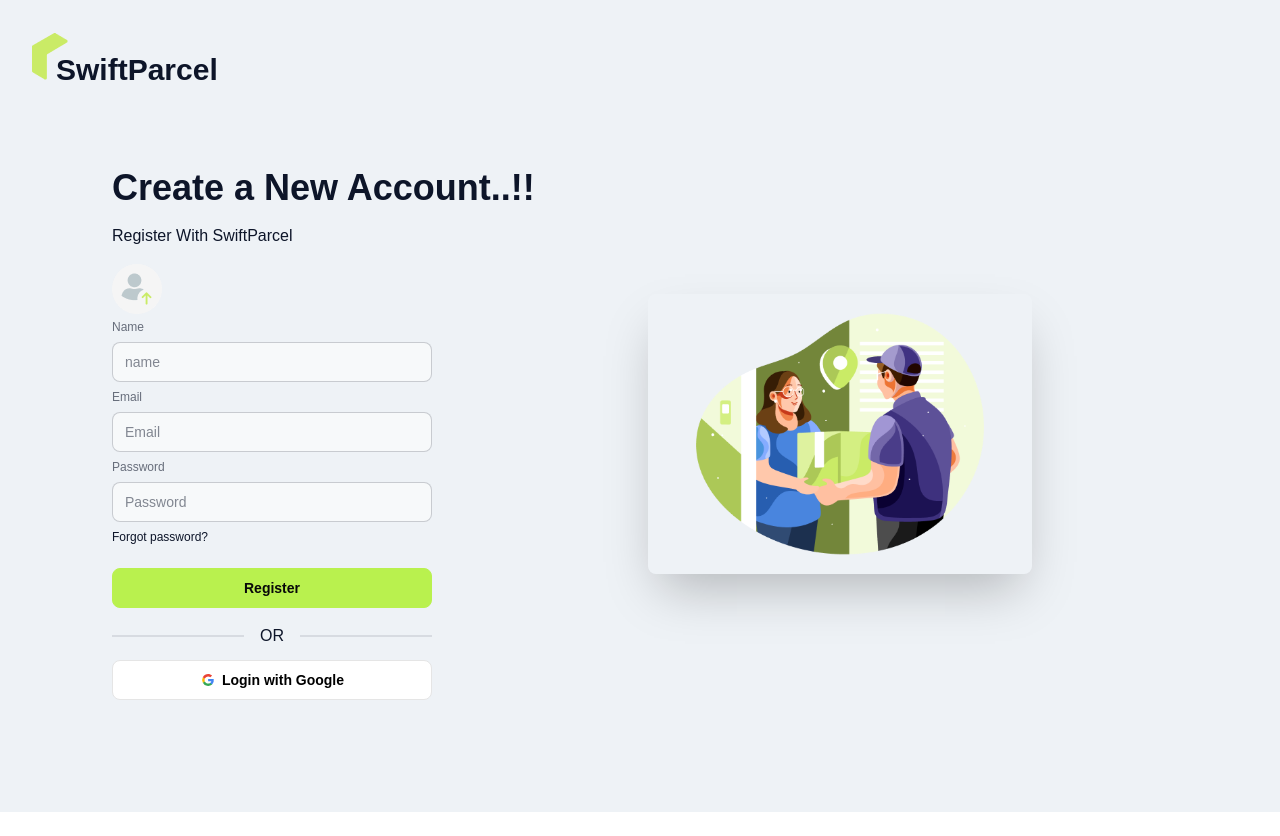
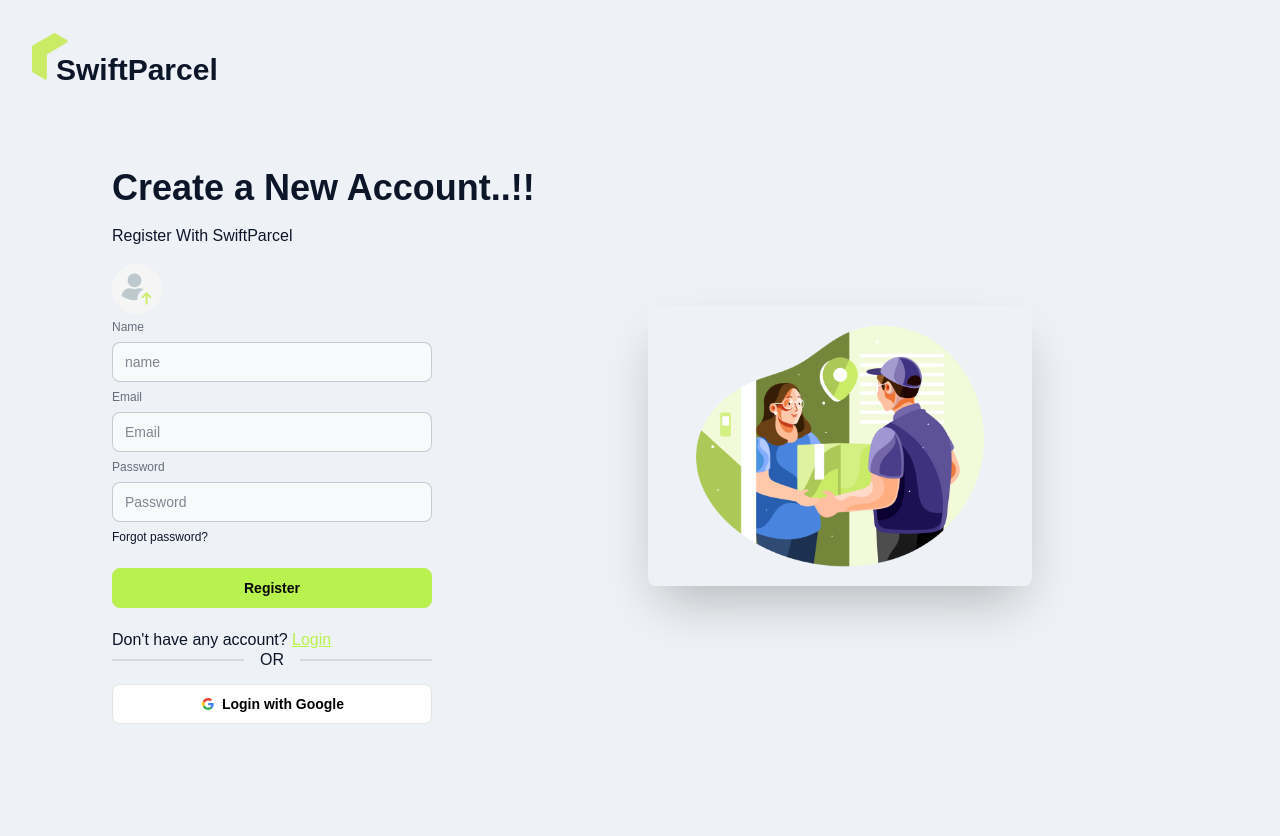
Before and after one commit to sanjidaRimi023/swift-parcel-client, a React (Vite) app: page /register in a window 1280 px wide. Before the commit the page ends 812 px from the top, so only its background shows below. Built offline with nearby package versions, Linux system fonts and the light colour scheme; no server answers.

Commit message:
implement Firebase authentication with email & password

```diff
--- /dev/null
+++ b/src/Components/SocialBtn.jsx
@@ -0,0 +1,54 @@
+import React from 'react';
+import useAuth from '../Hooks/useAuth';
+
+const SocialBtn = () => {
+    const {googleLogin}= useAuth()
+
+    const handleGoogleBtn = () => {
+        googleLogin()
+            .then(result => {
+            console.log(result.user);
+            })
+            .catch(error => {
+            console.log(error);
+        })
+    }
+    return (
+        <>
+         <div>
+        <button onClick={handleGoogleBtn} className="btn bg-white text-black w-80 border-[#e5e5e5]">
+          <svg
+            aria-label="Google logo"
+            width="16"
+            height="16"
+            xmlns="http://www.w3.org/2000/svg"
+            viewBox="0 0 512 512"
+          >
+            <g>
+              <path d="m0 0H512V512H0" fill="#fff"></path>
+              <path
+                fill="#34a853"
+                d="M153 292c30 82 118 95 171 60h62v48A192 192 0 0190 341"
+              ></path>
+              <path
+                fill="#4285f4"
+                d="m386 400a140 175 0 0053-179H260v74h102q-7 37-38 57"
+              ></path>
+              <path
+                fill="#fbbc02"
+                d="m90 341a208 200 0 010-171l63 49q-12 37 0 73"
+              ></path>
+              <path
+                fill="#ea4335"
+                d="m153 219c22-69 116-109 179-50l55-54c-78-75-230-72-297 55"
+              ></path>
+            </g>
+          </svg>
+          Login with Google
+        </button>
+      </div>
+        </>
+    );
+};
+
+export default SocialBtn;
--- /dev/null
+++ b/src/Hooks/useAuth.jsx
@@ -0,0 +1,9 @@
+import React, { use } from 'react';
+import { AuthContext } from '../Context/AuthContext';
+
+const useAuth = () => {
+    const AuthInfo = use(AuthContext);
+    return AuthInfo;
+};
+
+export default useAuth;
--- a/src/Pages/Authentication/Login.jsx
+++ b/src/Pages/Authentication/Login.jsx
@@ -1,7 +1,8 @@
 import React from "react";
 import { useForm } from "react-hook-form";
-import { Link, NavLink } from "react-router";
+import { Link } from "react-router";
 import "../../../src/index.css";
+import SocialBtn from "../../Components/SocialBtn";
 
 const Login = () => {
   const {
@@ -13,7 +14,7 @@ const Login = () => {
     console.log(data);
   };
   return (
-    <div>
+    <div className="space-y-4 h-screen">
       <form onSubmit={handleSubmit(onSubmit)}>
         <p className="text-4xl  font-bold">Welcome Back </p>
         <p className="text-lg">Login with SwiftParcel</p>
@@ -52,42 +53,11 @@ const Login = () => {
         <button className="btn btn-primary mt-4 w-80">Login</button>
       </form>
       <span>
-        Don't have any account?
-        <NavLink>Register</NavLink>
+        Don't have any account? {" "}
+        <Link to="/register" className="btn-link text-primary">Register</Link>
       </span>
       <div className="divider w-80">OR</div>
-      <div>
-        <button className="btn bg-white text-black w-80 border-[#e5e5e5]">
-          <svg
-            aria-label="Google logo"
-            width="16"
-            height="16"
-            xmlns="http://www.w3.org/2000/svg"
-            viewBox="0 0 512 512"
-          >
-            <g>
-              <path d="m0 0H512V512H0" fill="#fff"></path>
-              <path
-                fill="#34a853"
-                d="M153 292c30 82 118 95 171 60h62v48A192 192 0 0190 341"
-              ></path>
-              <path
-                fill="#4285f4"
-                d="m386 400a140 175 0 0053-179H260v74h102q-7 37-38 57"
-              ></path>
-              <path
-                fill="#fbbc02"
-                d="m90 341a208 200 0 010-171l63 49q-12 37 0 73"
-              ></path>
-              <path
-                fill="#ea4335"
-                d="m153 219c22-69 116-109 179-50l55-54c-78-75-230-72-297 55"
-              ></path>
-            </g>
-          </svg>
-          Login with Google
-        </button>
-      </div>
+     <SocialBtn/>
     </div>
   );
 };
--- a/src/Pages/Authentication/Register.jsx
+++ b/src/Pages/Authentication/Register.jsx
@@ -1,19 +1,29 @@
 import React from "react";
 import registerImg from "../../assets/image-upload-icon.png";
 import { useForm } from "react-hook-form";
+import useAuth from "../../Hooks/useAuth";
+import { Link } from "react-router";
+import SocialBtn from "../../Components/SocialBtn";
 const Register = () => {
   const {
     register,
     formState: { errors },
-      handleSubmit,
-    reset
+    handleSubmit,
+    reset,
   } = useForm();
+  const { createUser } = useAuth();
   const onSubmit = (data) => {
-      console.log(data);
-      reset()
+    createUser(data.email, data.password)
+      .then((result) => {
+        console.log(result.user);
+      })
+      .catch((error) => {
+        console.error(error);
+      });
+    reset();
   };
   return (
-    <div>
+    <div className="space-y-4">
       <form onSubmit={handleSubmit(onSubmit)}>
         <div className="grid grid-cols-1 space-y-4">
           <span className="text-4xl font-bold">Create a New Account..!!</span>
@@ -43,11 +53,12 @@ const Register = () => {
           {errors.email?.type === "required" && <p>Email is required</p>}
 
           <label className="label">Password</label>
-                  <input
-                      {...register("password", {required: true, minLength: 6})}
-                      type="password"
-                      className="input"
-                      placeholder="Password" />
+          <input
+            {...register("password", { required: true, minLength: 6 })}
+            type="password"
+            className="input"
+            placeholder="Password"
+          />
           {errors.password?.type === "required" && <p>password is required</p>}
           <div>
             <a className="link link-hover">Forgot password?</a>
@@ -55,39 +66,13 @@ const Register = () => {
           <button className="btn btn-primary mt-4 w-80">Register</button>
         </fieldset>
       </form>
+
+       <span>
+        Don't have any account? {" "}
+        <Link to="/login" className="btn-link text-primary">Login</Link>
+      </span>
       <div className="divider w-80">OR</div>
-      <div>
-        <button className="btn bg-white text-black w-80 border-[#e5e5e5]">
-          <svg
-            aria-label="Google logo"
-            width="16"
-            height="16"
-            xmlns="http://www.w3.org/2000/svg"
-            viewBox="0 0 512 512"
-          >
-            <g>
-              <path d="m0 0H512V512H0" fill="#fff"></path>
-              <path
-                fill="#34a853"
-                d="M153 292c30 82 118 95 171 60h62v48A192 192 0 0190 341"
-              ></path>
-              <path
-                fill="#4285f4"
-                d="m386 400a140 175 0 0053-179H260v74h102q-7 37-38 57"
-              ></path>
-              <path
-                fill="#fbbc02"
-                d="m90 341a208 200 0 010-171l63 49q-12 37 0 73"
-              ></path>
-              <path
-                fill="#ea4335"
-                d="m153 219c22-69 116-109 179-50l55-54c-78-75-230-72-297 55"
-              ></path>
-            </g>
-          </svg>
-          Login with Google
-        </button>
-      </div>
+      <SocialBtn/>
     </div>
   );
 };
--- a/src/Provider/AuthProvider.jsx
+++ b/src/Provider/AuthProvider.jsx
@@ -1,15 +1,56 @@
-import React from 'react';
-import { AuthContext } from '../Context/AuthContext';
+import React, { useEffect, useState } from "react";
+import { AuthContext } from "../Context/AuthContext";
+import {
+  createUserWithEmailAndPassword,
+  GoogleAuthProvider,
+  onAuthStateChanged,
+  signInWithEmailAndPassword,
+  signInWithPopup,
+  signOut,
+} from "firebase/auth";
+import { auth } from "../Firebase/firebase.config";
 
-const AuthProvider = ({children}) => {
-    const authInfo = {
+const provider = new GoogleAuthProvider();
 
-    }
-    return (
-        <AuthContext value={authInfo}>
-            {children}
-        </AuthContext>
-    );
+const AuthProvider = ({ children }) => {
+  const [user, setUser] = useState(null);
+  const [, setLoading] = useState(true);
+
+  const createUser = (email, password) => {
+    setLoading(true);
+    return createUserWithEmailAndPassword(auth, email, password);
+  };
+
+  const loginUser = (email, password) => {
+    setLoading(true);
+    return signInWithEmailAndPassword(auth, email, password);
+  };
+  const googleLogin = () => {
+    setLoading(true);
+    return signInWithPopup(auth, provider);
+  };
+  const logoutUser = () => {
+    setLoading(true);
+    return signOut(auth);
+  };
+
+  useEffect(() => {
+    const unSubscribe = onAuthStateChanged(auth, (currentUser) => {
+      setUser(currentUser);
+      setLoading(false);
+    });
+    return () => {
+      unSubscribe();
+    };
+  }, []);
+  const authInfo = {
+    user,
+    createUser,
+    loginUser,
+    googleLogin,
+    logoutUser,
+  };
+  return <AuthContext value={authInfo}>{children}</AuthContext>;
 };
 
 export default AuthProvider;
```
